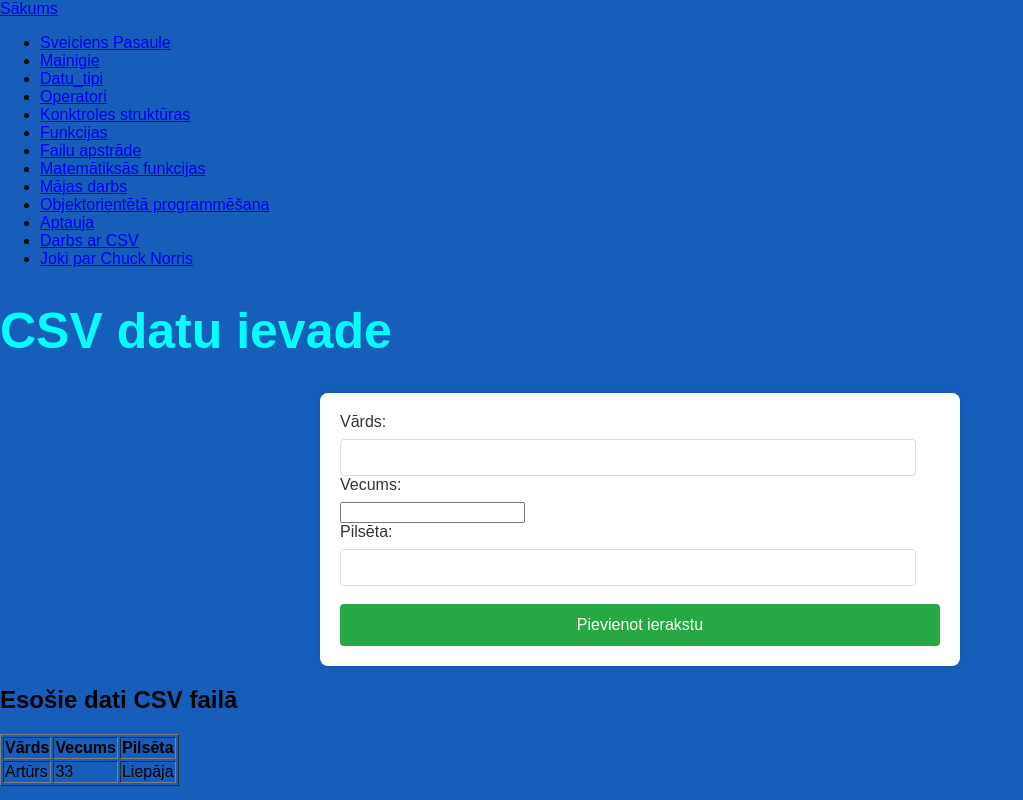
After one commit to arturix2/flask, a Flask app: page /csv2 in a window 1280 px wide. The commit adds this page. Shown: the whole page, without its empty margins (0-1023 px from the left). Run offline with Flask 3, Linux system fonts and the light colour scheme.

Commit message:
06.07.2024 - Final

```diff
--- /dev/null
+++ b/dati.csv
@@ -0,0 +1 @@
+Artūrs,33,Liepāja
--- a/main.py
+++ b/main.py
@@ -1,8 +1,13 @@
-from flask import Flask, render_template, request
+from flask import Flask, render_template, request, session, url_for, flash, redirect, jsonify
 import sqlite3
 from werkzeug.security import generate_password_hash, check_password_hash
+import csv
+import os
+import requests
 
 app = Flask(__name__)
+
+app.secret_key = "manasesija"
 
 @app.route('/')
 def index():
@@ -134,13 +139,66 @@ def majasdarbs2():
         rez = "Otrais skaitlis ir lielāks"
     return render_template('majasdarbs.html', rez=rez)
 
+@app.route('/pievienot', methods=['POST'])
+def pievienot():
+    vards = request.form['vards']
+    vecums = request.form['vecums']
+    pilseta = request.form['pilseta']
+    if vards and vecums and pilseta:
+        ierakstit_csv('dati.csv', [vards, vecums, pilseta])
+    return redirect(url_for('csv2'))
+
+def ierakstit_csv(faila_nosaukums, dati):
+    with open(faila_nosaukums, mode='a', newline='', encoding="UTF-8-sig") as fails:
+        csv_rakstitajs = csv.writer(fails)
+        csv_rakstitajs.writerow(dati)
+
+def nolasit_csv(faila_nosaukums):
+    if not os.path.exists(faila_nosaukums):
+        return []
+    with open(faila_nosaukums, mode='r', newline='') as fails:
+        csv_lasitajs = csv.reader(fails)
+        return list(csv_lasitajs)
+
+@app.route('/csv2')
+def csv2():
+    dati = nolasit_csv('dati.csv')
+    return render_template('csv.html', dati=dati)
+
 @app.route('/aptauja')
 def aptauja():
     return render_template('aptauja.html')
 
-@app.route('/pieteikties')
+@app.route('/pieteikties', methods=['GET','POST'])
 def pieteikties():
+    if request.method == 'POST':
+        lietotajvards = request.form['lietotajvards']
+        parole = request.form['parole']
+
+        conn = sqlite3.connect('datubaze.db')
+        cursor = conn.cursor()
+        cursor.execute('SELECT * FROM administratori WHERE lietotajvards = ?',
+                       (lietotajvards,))
+        admin = cursor.fetchone()
+        conn.close()
+
+        if admin and check_password_hash(admin[2], parole):
+            session['lietotajvards'] = lietotajvards
+            return redirect(url_for('panelis'))
+        else:
+            flash('Nepareizs lietotājvārds vai parole!!!!')
     return render_template('pieteikties.html')
+
+@app.route('/panelis')
+def panelis():
+    if 'lietotajvards' not in session:
+        return redirect(url_for('pieteikties'))
+    conn = sqlite3.connect('datubaze.db')
+    cursor = conn.cursor()
+    cursor.execute('SELECT * FROM lietotaji')
+    lietotaji = cursor.fetchall()
+    conn.close()
+    return render_template('panelis.html', lietotaji=lietotaji)
 
 @app.route('/iesniegt', methods=['POST'])
 def iesniegt():
@@ -156,6 +214,11 @@ def iesniegt():
     conn.close()
 
     return render_template('paldies.html')
+
+@app.route('/izlogoties')
+def izlogoties():
+    session.pop('lietotajvards', None)
+    return redirect(url_for('pieteikties'))
 
 def init_db():
     conn = sqlite3.connect('datubaze.db')
@@ -187,5 +250,12 @@ def init_db():
 
 init_db()
 
+@app.route('/joks', methods=['GET'])
+def joks():
+    saite = 'https://api.chucknorris.io/jokes/random'
+    atbilde = requests.get(saite)
+    dati = atbilde.json()
+    return render_template('joks.html', joks=dati['value'], saite=dati['url'])
+
 if __name__ == '__main__':
     app.run(host='0.0.0.0', port=5000)
--- a/pyproject.toml
+++ b/pyproject.toml
@@ -9,6 +9,7 @@ python = ">=3.10.0,<3.11"
 flask = "^3.0.0"
 gunicorn = "^21.2.0"
 werkzeug = "^3.0.3"
+requests = "^2.32.3"
 
 [tool.pyright]
 # https://github.com/microsoft/pyright/blob/main/docs/configuration.md
--- a/static/style.css
+++ b/static/style.css
@@ -6,6 +6,10 @@ body {
   width: 100%;
   font-family: Sofia, sans-serif;
   background-color: #175eba;
+}
+
+.majasdarbs {
+  color: red;
 }
 
 .topnav {
@@ -171,3 +175,63 @@ p {
   width: calc(100% - 200px);
   margin-top: 25px;
 }
+
+form {
+  background-color: #fff;
+  border-radius: 8px;
+  max-width: 600px;
+  margin: 20px auto;
+  padding: 20px;
+  box-shadow: 0 0 10px rgba(0, 0, 0, 0.1);
+}
+
+label {
+  display: block;
+  margin-bottom: 8px;
+  color: #333;
+}
+
+.input-group {
+  display: flex;
+  flex-wrap: wrap;
+  justify-content: space-between;
+}
+
+.input-group > div {
+  flex: 1;
+  min-width: 200px;
+  margin-bottom: 20px;
+}
+
+.input-group > div:first-child {
+  margin-right: 20px;
+}
+
+input[type="text"] {
+  width: calc(100% - 24px);
+  padding: 10px;
+  border: 1px solid #ddd;
+  border-radius: 4px;
+  box-sizing: border-box;
+}
+
+input[type="radio"],
+input[type="checkbox"] {
+  margin-right: 10px;
+}
+
+input[type="submit"] {
+  display: block;
+  width: 100%;
+  padding: 12px 0;
+  background-color: #28a745;
+  color: #fff;
+  border: none;
+  border-radius: 4px;
+  font-size: 16px;
+  cursor: pointer;
+}
+
+input[type="submit"]:hover {
+  background-color: #218838;
+}
--- /dev/null
+++ b/templates/csv.html
@@ -0,0 +1,30 @@
+{% extends "pamati_sintakse.html" %}
+
+{% block content %}
+<h1>CSV datu ievade</h1>
+<form action="/pievienot" method="POST">
+  <label for="vards">Vārds:</label>
+  <input type="text" id="vards" name="vards" required>
+  <label for="vecums">Vecums:</label>
+  <input type="number" id="vecums" name="vecums" required>
+  <label for="pilseta">Pilsēta:</label>
+  <input type="text" id="pilseta" name="pilseta" required>
+  <br><br>
+  <input type="submit" value="Pievienot ierakstu">
+</form>
+<h2>Esošie dati CSV failā</h2>
+<table border="1">
+  <tr>
+    <th>Vārds</th>
+    <th>Vecums</th>
+    <th>Pilsēta</th>
+  </tr>
+  {% for rinda in dati %}
+  <tr>
+    <td>{{ rinda[0] }}</td>
+    <td>{{ rinda[1] }}</td>
+    <td>{{ rinda[2] }}</td>
+  </tr>
+  {% endfor %}
+</table>
+{% endblock %}
--- a/templates/majasdarbs.html
+++ b/templates/majasdarbs.html
@@ -1,7 +1,7 @@
 {% extends "pamati_sintakse.html" %}
 
 {% block content %}
-<h1>Mājas darbs</h1>
+<h1 class="majasdarbs">Mājas darbs</h1>
 <p>Nepieciešams ievadīt divus veselus skaitļus, lai pārbaudītu vai tie ir vienādi, pirmais lielāks par otro, vai otrais lielāks par pirmo.</p>
 <form action="/majasdarbs2" method="post">
   <input type="number" name="a" placeholder="Ievadiet pirmo skaitli" required>
--- a/templates/pamati_sintakse.html
+++ b/templates/pamati_sintakse.html
@@ -6,7 +6,8 @@
     <title>Pamati un sintakse</title>
     <link href="{{ url_for('static', filename='style.css') }}" rel="stylesheet" type="text/css" />
   </head>
-  <body>
+  <body class="pamati_sintakse">
+    <a href="{{ url_for('index') }}" target="_top" class="active">Sākums</a>
     <nav>
       <ul>
         <li><a href="/sveiciens">Sveiciens Pasaule</a></li>
@@ -20,6 +21,8 @@
         <li><a href="/majasdarbs">Mājas darbs</a></li>
         <li><a href="/oop">Objektorientētā programmēšana</a></li>
         <li><a href="/aptauja">Aptauja</a></li>
+        <li><a href="/csv2">Darbs ar CSV</a></li>
+        <li><a href="/joks">Joki par Chuck Norris</a></li>
       </ul>
     </nav>
     <div>
```
Also changed, not shown: templates/aptauja.html (+10 -3 lines), templates/joks.html (added, +7 -0 lines), templates/panelis.html (+5 -5 lines), datubaze.db, 1 other file.
